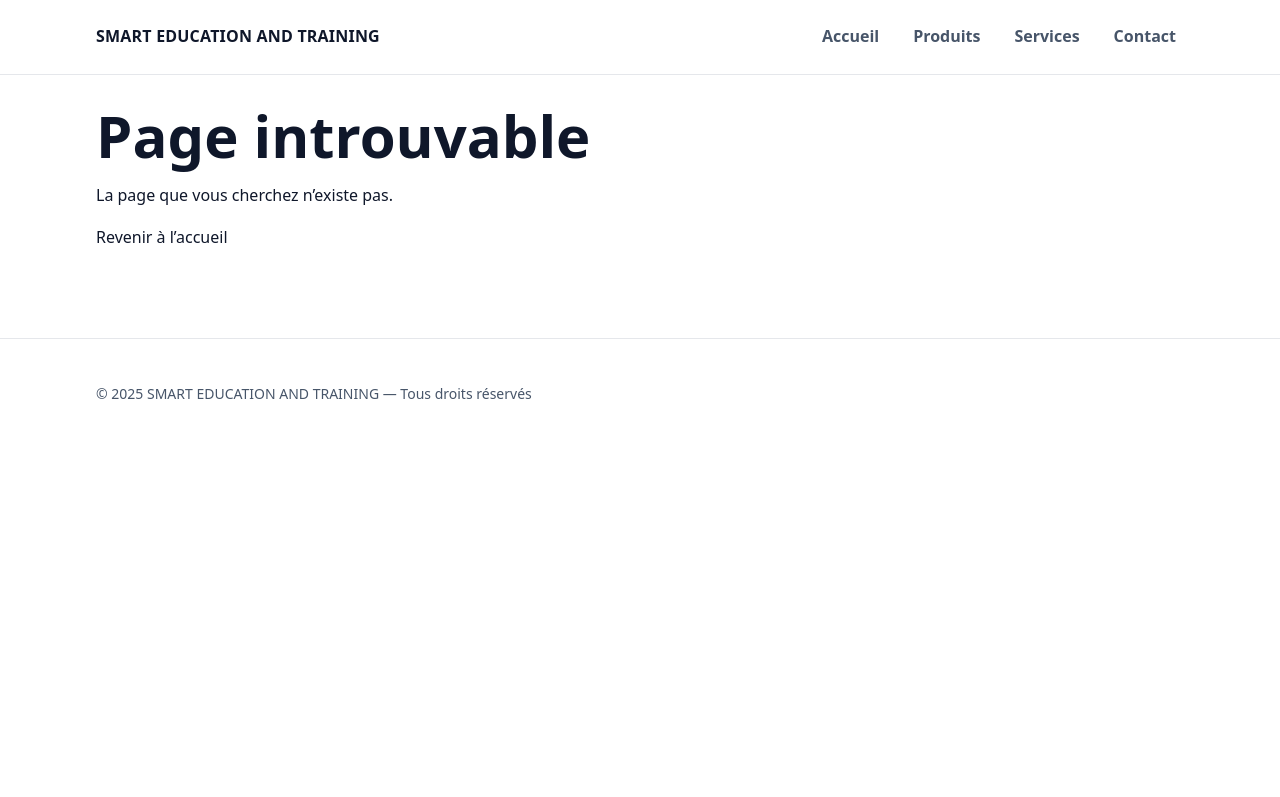
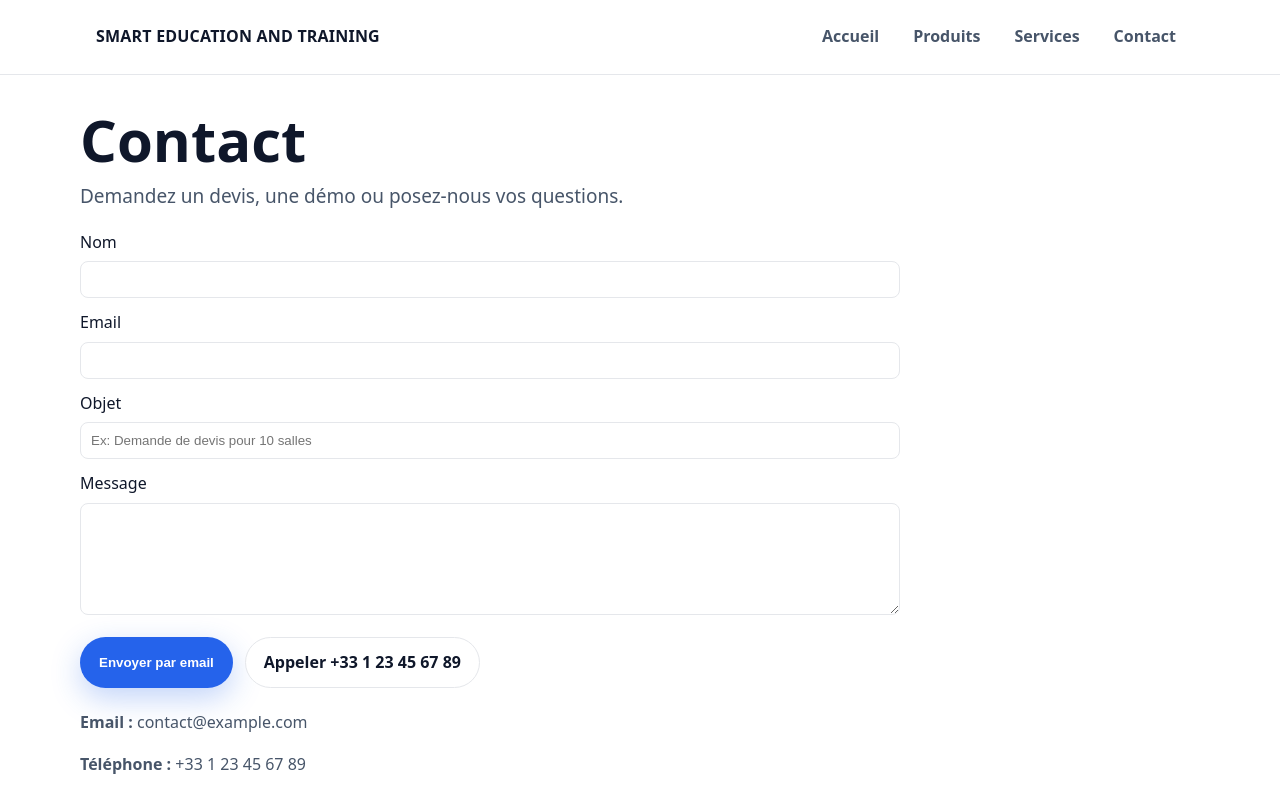
Before and after one commit to ALIDENGO/smart-education-and-training-site, a Next.js app: page /contact in a window 1280 px wide. Before the commit this address had no page. Shown: the top 797 px of the page. Built offline with nearby package versions, Linux system fonts and the light colour scheme.

Commit message:
fix app structure

```diff
--- /dev/null
+++ b/src/app/contact/page.js
@@ -0,0 +1,64 @@
+export const metadata = { title: "Contact — SMART EDUCATION AND TRAINING" };
+
+const EMAIL = "contact@example.com";     // <-- change par ton email
+const PHONE = "+33 1 23 45 67 89";       // <-- change par ton numéro
+
+export default function Contact() {
+  return (
+    <section className="container section">
+      <h1>Contact</h1>
+      <p className="lead">Demandez un devis, une démo ou posez-nous vos questions.</p>
+
+      <div style={{ maxWidth: 820 }}>
+        <form
+          onSubmit={(e) => {
+            e.preventDefault();
+            const form = e.currentTarget;
+            const name = encodeURIComponent(form.name.value || "");
+            const email = encodeURIComponent(form.email.value || "");
+            const subject = encodeURIComponent(form.subject.value || "Demande depuis le site");
+            const message = encodeURIComponent(form.message.value || "");
+            window.location.href =
+              `mailto:${EMAIL}?subject=${subject}` +
+              `&body=Nom:%20${name}%0D%0AEmail:%20${email}%0D%0A%0D%0A${message}`;
+          }}
+        >
+          <label style={{ display: "block", marginTop: 12 }}>
+            Nom
+            <input name="name" type="text" required
+              style={{ width: "100%", padding: 10, marginTop: 6, borderRadius: 8, border: "1px solid var(--border)" }} />
+          </label>
+
+          <label style={{ display: "block", marginTop: 12 }}>
+            Email
+            <input name="email" type="email" required
+              style={{ width: "100%", padding: 10, marginTop: 6, borderRadius: 8, border: "1px solid var(--border)" }} />
+          </label>
+
+          <label style={{ display: "block", marginTop: 12 }}>
+            Objet
+            <input name="subject" type="text" placeholder="Ex: Demande de devis pour 10 salles"
+              style={{ width: "100%", padding: 10, marginTop: 6, borderRadius: 8, border: "1px solid var(--border)" }} />
+          </label>
+
+          <label style={{ display: "block", marginTop: 12 }}>
+            Message
+            <textarea name="message" rows={6} required
+              style={{ width: "100%", padding: 10, marginTop: 6, borderRadius: 8, border: "1px solid var(--border)" }} />
+          </label>
+
+          <div style={{ marginTop: 14, display: "flex", gap: 12 }}>
+            <button className="btn btn-primary" type="submit">Envoyer par email</button>
+            <a className="btn btn-ghost" href={`tel:${PHONE.replace(/\s+/g, "")}`}>Appeler {PHONE}</a>
+          </div>
+        </form>
+
+        <div style={{ marginTop: 22, color: "var(--muted)" }}>
+          <p><strong>Email :</strong> <a href={`mailto:${EMAIL}`}>{EMAIL}</a></p>
+          <p><strong>Téléphone :</strong> <a href={`tel:${PHONE.replace(/\s+/g, "")}`}>{PHONE}</a></p>
+          <p><strong>Adresse :</strong> 12 Rue Exemple, 75001 Paris</p>
+        </div>
+      </div>
+    </section>
+  );
+}
```
Also changed, not shown: 1 other file (tests, documents, lock files or other folders).
